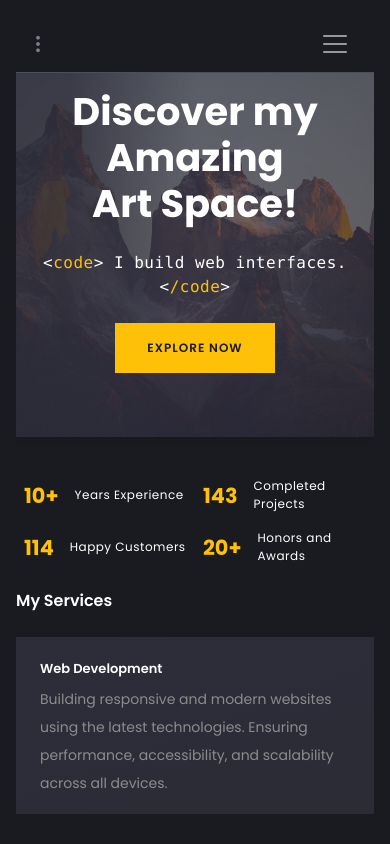
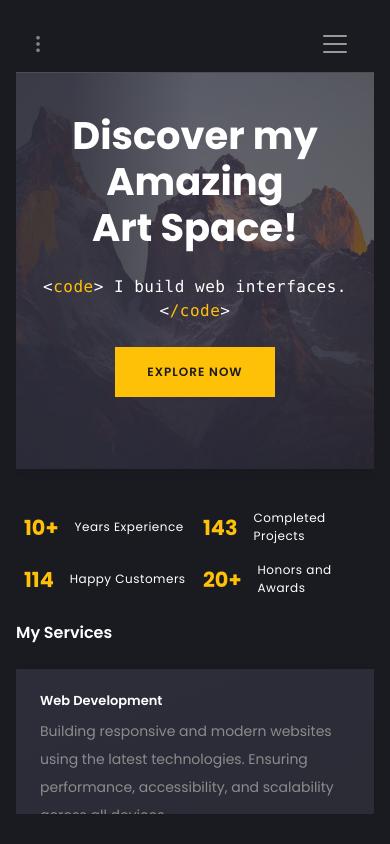
Before and after one commit to TeeboiCode/personal-portfolio, a Vue app: page / in a window 390 px wide. Built offline with nearby package versions, Linux system fonts and the light colour scheme.

Commit message:
Update the Hero section to be responsive on all devices

```diff
--- a/src/components/HeroCard.vue
+++ b/src/components/HeroCard.vue
@@ -3,7 +3,7 @@
     class="card-custom hero-card rounded-0 d-flex align-items-center justify-content-between flex-wrap flex-md-nowrap mb-0 p-0"
   >
     <div
-      class="p-lg-5 p-3 w-100 d-flex align-items-center justify-content-between overflow-hidden"
+      class="p-lg-5 p-4 w-100 d-flex align-items-center justify-content-between overflow-hidden"
       style="
         background-image: linear-gradient(
           90deg,
@@ -17,7 +17,7 @@
         class="d-flex flex-column align-items-center align-items-lg-start justify-content-center w-100"
       >
         <h1
-          class="text-center text-lg-start mb-0"
+          class="text-center text-lg-start mb-0 mt-3 mt-lg-0"
           style="font-size: 2.4rem; color: #fff; font-weight: 900 !important"
         >
           Discover my Amazing<br />Art Space!
```
